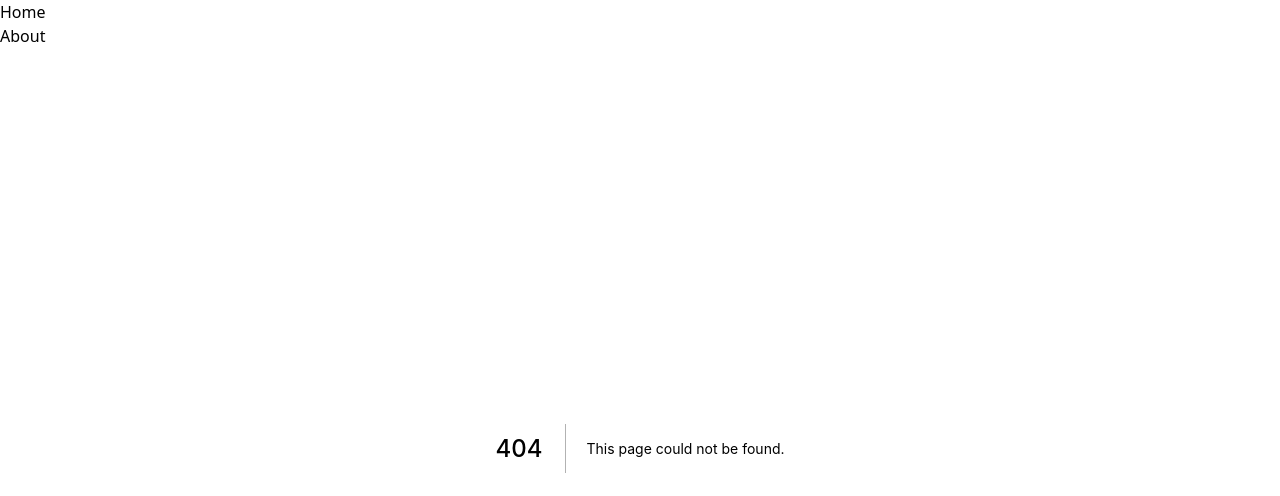
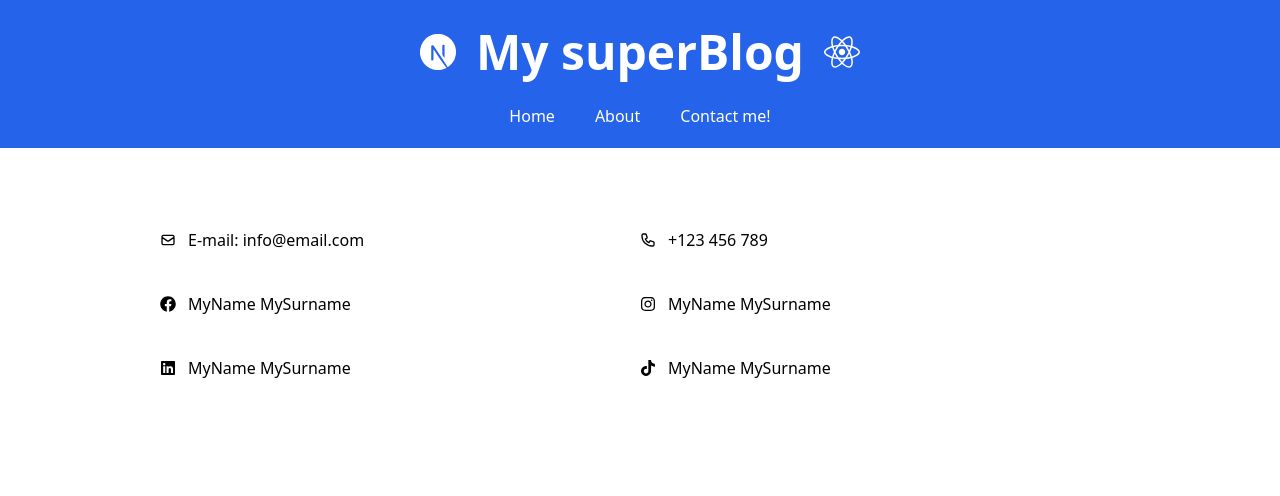
Before and after one commit to cenipeppe/nextjsblog, a Next.js app: page /contactme in a window 1280 px wide. Before the commit this address had no page. Shown: the top 496 px of the page. Built offline with nearby package versions, Linux system fonts and the light colour scheme.

Commit message:
add styles

```diff
--- /dev/null
+++ b/components/Post.jsx
@@ -0,0 +1,26 @@
+import Link from "next/link";
+import { HiHome } from "@react-icons/all-files/hi/HiHome";
+
+const Post = ({ title, date, content }) => {
+  return (
+    <article className="grid grid-cols-12 gap-2">
+      <div className="col-span-11" />
+      <Link href="/">
+        <button className="col-span-1 flex justify-center">
+          <HiHome />
+        </button>
+      </Link>
+      <div className="col-span-10 mb-2">
+        <h1>{title}</h1>
+      </div>
+      <div className="col-span-2 flex justify-end mb-2">
+        <i>{date}</i>
+      </div>
+      <section className="col-span-12 mb-2">
+        <p>{content}</p>
+      </section>
+    </article>
+  );
+};
+
+export default Post;
--- a/package.json
+++ b/package.json
@@ -1,5 +1,5 @@
 {
-  "name": "ramblingpolyglot",
+  "name": "myblog",
   "version": "0.1.0",
   "private": true,
   "scripts": {
@@ -8,6 +8,7 @@
     "start": "next start"
   },
   "dependencies": {
+    "@react-icons/all-files": "^4.1.0",
     "autoprefixer": "^10.2.5",
     "next": "10.1.3",
     "postcss": "^8.2.9",
--- a/pages/_app.js
+++ b/pages/_app.js
@@ -1,18 +1,34 @@
-import Link from 'next/link'
-import '../styles/globals.css'
+import Link from "next/link";
+import { FaReact } from "@react-icons/all-files/fa/FaReact";
+import { SiNextDotJs } from "@react-icons/all-files/si/SiNextDotJs";
+import "../styles/globals.css";
 
 function MyApp({ Component, pageProps }) {
   return (
     <div>
-      <nav>
-        <ul>
-          <li><Link href="/"><a>Home</a></Link></li>
-          <li><Link href="/about"><a>About</a></Link></li>
-        </ul>
-      </nav>
+      <header className="w-full bg-blue-600">
+        <div className="flex gap-5 justify-center items-center">
+          <SiNextDotJs />
+          <h1 className="text-5xl font-bold text-center text-white py-7">
+            My superBlog
+          </h1>
+          <FaReact />
+        </div>
+        <nav className="pb-5 flex justify-center gap-10">
+          <Link href="/">
+            <a className="text-white hover:text-yellow-300">Home</a>
+          </Link>
+          <Link href="/about">
+            <a className="text-white hover:text-yellow-300">About</a>
+          </Link>
+          <Link href="/contactme">
+            <a className="text-white hover:text-yellow-300">Contact me!</a>
+          </Link>
+        </nav>
+      </header>
       <Component {...pageProps} />
     </div>
-  )
+  );
 }
 
-export default MyApp
+export default MyApp;
--- a/pages/about.js
+++ b/pages/about.js
@@ -8,8 +8,14 @@ export default function About() {
         <link rel="icon" href="/favicon.ico" />
       </Head>
 
-      <main>
-        <h1>About</h1>
+      <main className="mx-auto my-7 w-9/12">
+        <h2 className="mb-3">About</h2>
+        <p>
+          Lorem ipsum dolor sit amet, consectetur adipisicing elit. Voluptates
+          in reprehenderit labore repellendus accusantium natus cupiditate eum
+          doloribus neque incidunt tempore rerum, iste quasi! Quae facilis
+          molestias esse eum eveniet.
+        </p>
       </main>
     </div>
   );
--- a/pages/blog/[slug].js
+++ b/pages/blog/[slug].js
@@ -1,24 +1,19 @@
 import Head from "next/head";
-import Link from "next/link";
+import Post from "../../components/Post";
 import { blogPosts } from "../../lib/data";
 
 export default function BlogPage({ title, date, content }) {
   return (
-        <div>
+    <>
       <Head>
         <title>{title}</title>
         <link rel="icon" href="/favicon.ico" />
       </Head>
 
-            <main>
-                <Link href="/">
-                    <a>{`<- Back to home`}</a>
-                </Link>
-                <h1>{title}</h1>
-                <h3>{date}</h3>
-                <p>{content}</p>
+      <main className="mx-auto my-7 w-9/12">
+        <Post title={title} date={date} content={content} />
       </main>
-        </div>
+    </>
   );
 }
 
@@ -26,12 +21,12 @@ export async function getStaticProps(context) {
   const { params } = context;
 
   return {
-        props: blogPosts.find(item => item.slug === params.slug), // will be passed to the page component as props
-    }
+    props: blogPosts.find((item) => item.slug === params.slug), // will be passed to the page component as props
+  };
 }
 export async function getStaticPaths() {
   return {
     paths: blogPosts.map((item) => ({ params: { ...item } })),
-        fallback: false
+    fallback: false,
   };
 }
--- /dev/null
+++ b/pages/contactme.js
@@ -0,0 +1,45 @@
+import Head from "next/head";
+import { HiOutlineMail } from "@react-icons/all-files/hi/HiOutlineMail";
+import { HiOutlinePhone } from "@react-icons/all-files/hi/HiOutlinePhone";
+import { FaFacebook } from "@react-icons/all-files/fa/FaFacebook";
+import { FaInstagram } from "@react-icons/all-files/fa/FaInstagram";
+import { FaLinkedin } from "@react-icons/all-files/fa/FaLinkedin";
+import { SiTiktok } from "@react-icons/all-files/si/SiTiktok";
+
+export default function About() {
+  return (
+    <div>
+      <Head>
+        <title>Contact me</title>
+        <link rel="icon" href="/favicon.ico" />
+      </Head>
+
+      <main className="mx-auto my-20 w-9/12 grid grid-cols-12">
+        <div className="col-span-6 flex gap-3 items-center mb-10">
+          <HiOutlineMail />
+          <span>E-mail: info@email.com</span>
+        </div>
+        <div className="col-span-6 flex gap-3 items-center mb-10">
+          <HiOutlinePhone />
+          <span>+123 456 789</span>
+        </div>
+        <div className="col-span-6 flex gap-3 items-center mb-10">
+          <FaFacebook />
+          <span>MyName MySurname</span>
+        </div>
+        <div className="col-span-6 flex gap-3 items-center mb-10">
+          <FaInstagram />
+          <span>MyName MySurname</span>
+        </div>
+        <div className="col-span-6 flex gap-3 items-center mb-10">
+          <FaLinkedin />
+          <span>MyName MySurname</span>
+        </div>
+        <div className="col-span-6 flex gap-3 items-center mb-10">
+          <SiTiktok />
+          <span>MyName MySurname</span>
+        </div>
+      </main>
+    </div>
+  );
+}
--- a/pages/index.js
+++ b/pages/index.js
@@ -6,26 +6,25 @@ export default function Home() {
   return (
     <div>
       <Head>
-        <title>Rambling Polyglot</title>
+        <title>My superBlog</title>
         <link rel="icon" href="/favicon.ico" />
       </Head>
 
-      <main>
-        <h1>Rambling Polyglot</h1>
-
-        <section>
+      <main className="mx-auto my-7 w-9/12 space-y-4">
         {blogPosts.map((post) => (
-            <div key={post.slug}>
+          <article
+            className="border border-gray-400 hover:border-yellow-800 rounded shadow hover:bg-yellow-200 hover:text-yellow-900 py-1 px-2"
+            key={post.slug}
+          >
             <Link href={`/blog/${post.slug}`}>
               <a>
-                  <h3>{post.title}</h3>
+                <h2>{post.title}</h2>
               </a>
             </Link>
             <i>{post.date}</i>
             <p>{post.content}</p>
-            </div>
+          </article>
         ))}
-        </section>
       </main>
     </div>
   );
--- a/styles/globals.css
+++ b/styles/globals.css
@@ -1,3 +1,24 @@
 @tailwind base;
 @tailwind components;
 @tailwind utilities;
+
+@layer base {
+  h1 {
+    @apply text-3xl;
+  }
+  h2 {
+    @apply text-2xl;
+  }
+  h3 {
+    @apply text-lg;
+  }
+  a {
+    @apply text-blue-600 hover:text-blue-400;
+  }
+  button {
+    @apply bg-blue-600 text-white hover:bg-blue-400 rounded py-1 px-2;
+  }
+  header svg {
+    @apply text-white h-9 w-auto;
+  }
+}
```
Also changed, not shown: 1 other file (tests, documents, lock files or other folders). Lines whose indentation alone changed are shown as unchanged.
